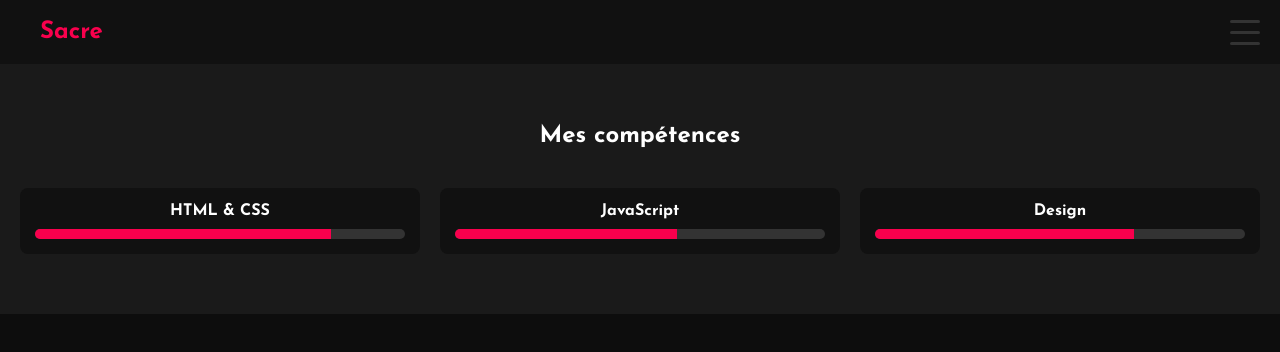
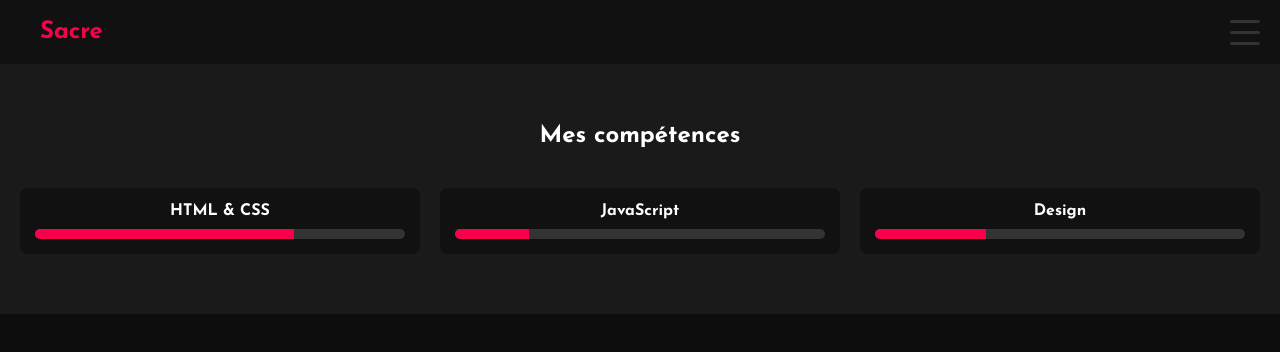
Before and after one commit to hackermanCA/mon_portfolio2, a plain HTML site: page compétence.html in a window 1280 px wide. Drawn offline with Linux system fonts and the light colour scheme.

Commit message:
réduction pourcentage compétence

```diff
--- a/compétence.html
+++ b/compétence.html
@@ -30,19 +30,19 @@
             <div class="skill">
                 <h4>HTML & CSS</h4>
                 <div class="skill-bar">
-                    <div class="bar-fill" style="width: 80%"></div>
+                    <div class="bar-fill" style="width: 70%"></div>
                 </div>
             </div>
             <div class="skill">
                 <h4>JavaScript</h4>
                 <div class="skill-bar">
-                    <div class="bar-fill" style="width: 60%"></div>
+                    <div class="bar-fill" style="width: 20%"></div>
                 </div>
             </div>
             <div class="skill">
                 <h4>Design</h4>
                 <div class="skill-bar">
-                    <div class="bar-fill" style="width: 70%"></div>
+                    <div class="bar-fill" style="width: 30%"></div>
                 </div>
             </div>
         </div>
```
